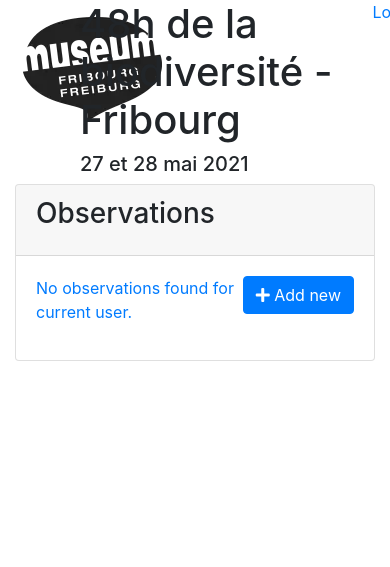
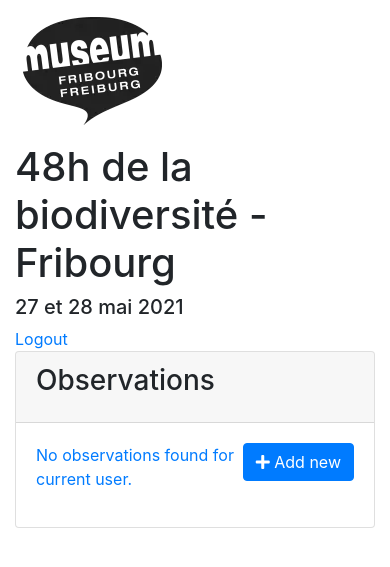
Before and after one commit to naspert/mhnf48h-2021, a Django app: page /field/ in a window 390 px wide; the page is wider, and only the part inside the window is pictured. Shown: the top 567 px of that part. Run offline with Django 3.2, Linux system fonts and the light colour scheme; the visitor is signed in with stand-in values (Sample User, id 1); data that the repository does not hold is empty; some libraries are stand-ins or nearby versions.

Commit message:
better layout + datatables

```diff
--- a/template/base.html
+++ b/template/base.html
@@ -21,14 +21,14 @@
 
 <div class="container-fluid">
     <div class="row">
-        <div class="col-2">
+        <div class="col-sm-2">
             <img src="{% static 'bulle_pleine_noir_0.webp'%}">
         </div>
         <div class="col-9">
             <h1>48h de la biodiversité - Fribourg</h1>
             <h5>27 et 28 mai 2021</h5>
         </div>
-        <div class="col-1">
+        <div class="col-sm-1">
             {% if user.is_authenticated %}
             <a href="{% url 'logout' %}">Logout</a>
             {% endif %}
--- a/template/field/home.html
+++ b/template/field/home.html
@@ -1,6 +1,6 @@
 {% extends "base.html" %}
 {% block custom_styles %}
-<link rel="stylesheet" href="https://cdn.datatables.net/1.10.24/css/dataTables.bootstrap4.min.css">
+<link rel="stylesheet" type="text/css" href="https://cdn.datatables.net/v/bs4/dt-1.10.24/r-2.2.7/datatables.min.css"/>
 {% endblock %}
 
 {% block content %}
@@ -29,7 +29,7 @@
 
 {% block scripts %}
 <script src="https://cdn.datatables.net/1.10.24/js/jquery.dataTables.min.js"></script>
-<script src="https://cdn.datatables.net/1.10.24/js/dataTables.bootstrap4.min.js"></script>
+<script type="text/javascript" src="https://cdn.datatables.net/v/bs4/dt-1.10.24/r-2.2.7/datatables.min.js"></script>
 <script type="text/javascript">
     $(document).ready(function() {
         $('#obs-table').DataTable({
```
